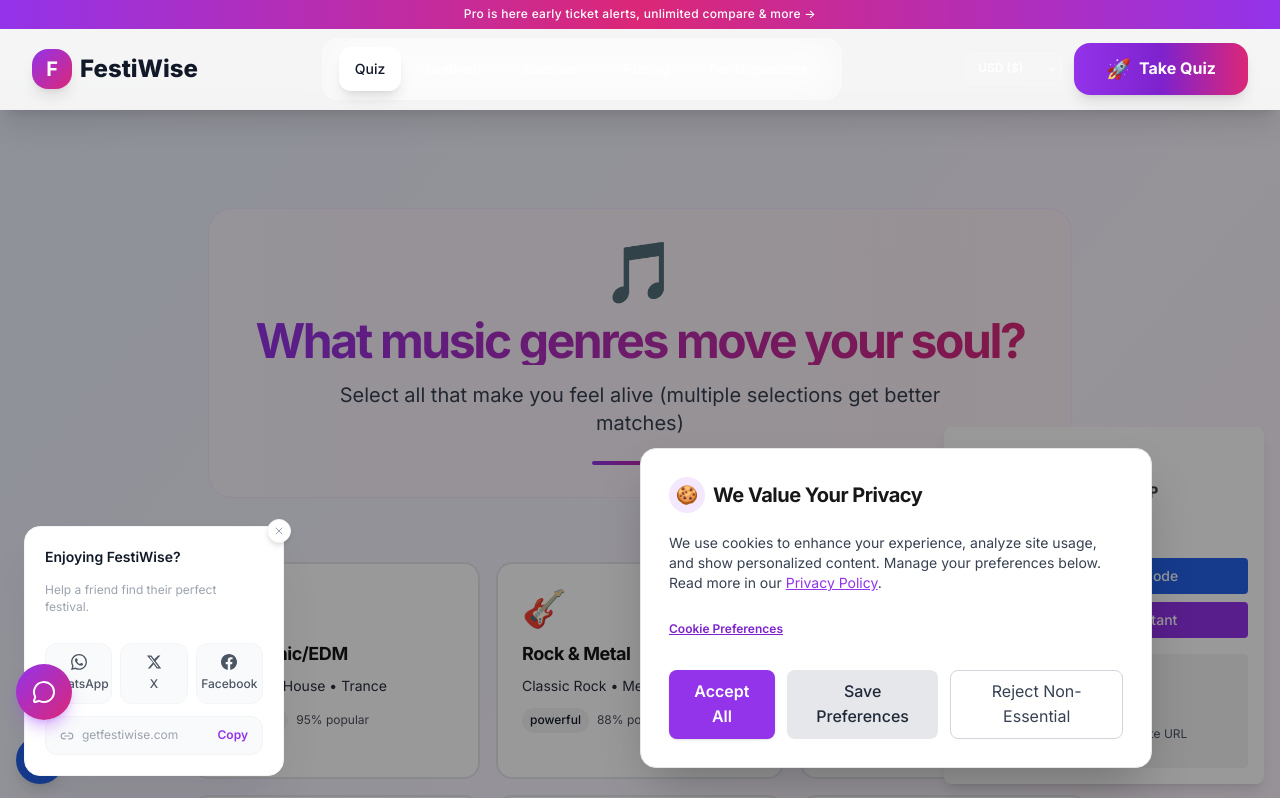
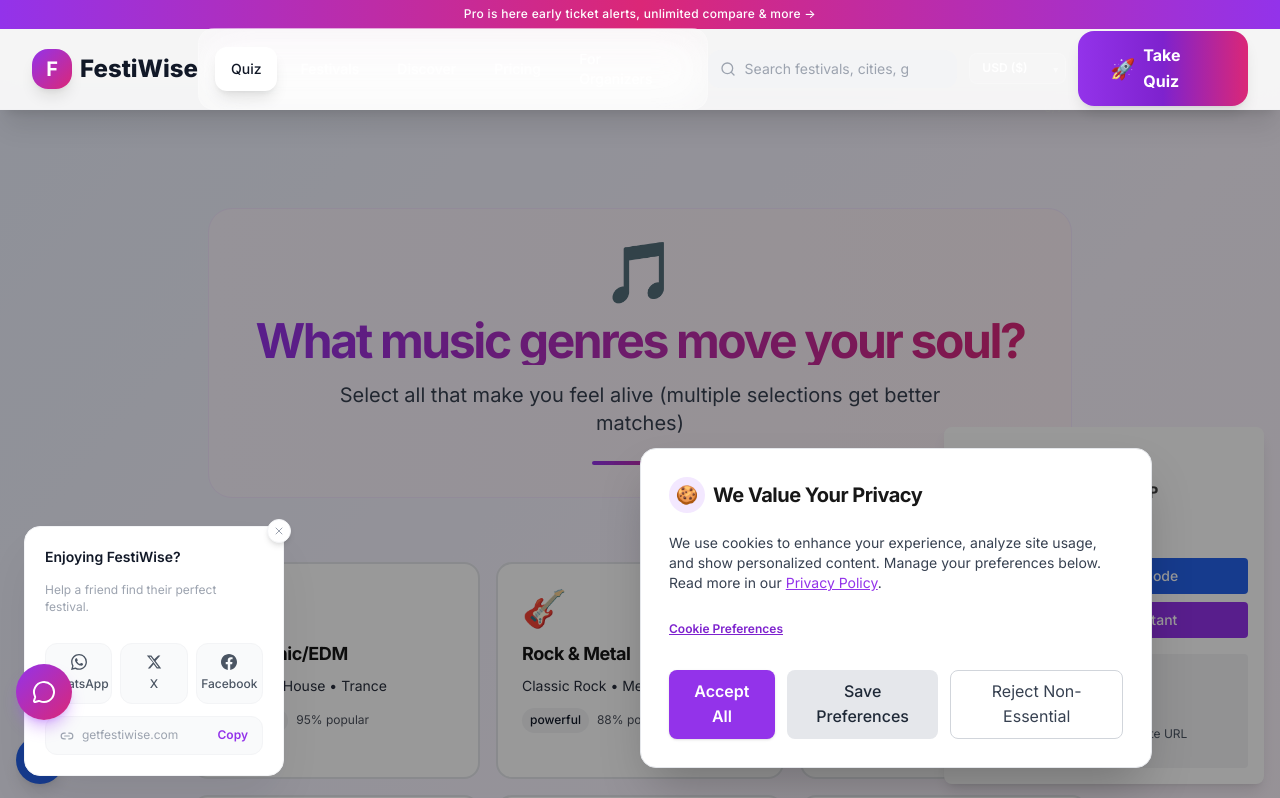
Before and after one commit to Atia143/Festiwise, a Next.js app: page /quiz in a window 1280 px wide. Shown: the top 798 px of the page. Built offline with nearby package versions, Linux system fonts and the light colour scheme.

Commit message:
new features2

```diff
--- /dev/null
+++ b/src/components/FestivalSearch.tsx
@@ -0,0 +1,209 @@
+'use client';
+
+import { useState, useRef, useEffect, useCallback } from 'react';
+import Link from 'next/link';
+import Image from 'next/image';
+import { Search, X } from 'lucide-react';
+import type { Festival } from '@/types/festival';
+import { getFestivalCover } from '@/lib/festivalImages';
+
+// Load festival data statically — no API needed
+import rawFestivals from '@/data/festivals.json';
+const ALL_FESTIVALS = rawFestivals as Festival[];
+
+function score(festival: Festival, q: string): number {
+  const name    = festival.name.toLowerCase();
+  const city    = festival.city.toLowerCase();
+  const country = festival.country.toLowerCase();
+  const genres  = festival.genres.join(' ').toLowerCase();
+
+  if (name === q) return 100;
+  if (name.startsWith(q)) return 80;
+  if (name.includes(q)) return 60;
+  if (city.startsWith(q) || country.startsWith(q)) return 40;
+  if (genres.includes(q) || city.includes(q) || country.includes(q)) return 20;
+  return 0;
+}
+
+function search(query: string): Festival[] {
+  const q = query.trim().toLowerCase();
+  if (q.length < 2) return [];
+  return ALL_FESTIVALS
+    .map(f => ({ festival: f, score: score(f, q) }))
+    .filter(x => x.score > 0)
+    .sort((a, b) => b.score - a.score)
+    .slice(0, 6)
+    .map(x => x.festival);
+}
+
+interface Props {
+  onClose?: () => void;
+}
+
+export default function FestivalSearch({ onClose }: Props) {
+  const [query, setQuery]       = useState('');
+  const [results, setResults]   = useState<Festival[]>([]);
+  const [open, setOpen]         = useState(false);
+  const [active, setActive]     = useState(-1);
+  const inputRef  = useRef<HTMLInputElement>(null);
+  const wrapRef   = useRef<HTMLDivElement>(null);
+
+  // Close on outside click
+  useEffect(() => {
+    function handler(e: MouseEvent) {
+      if (wrapRef.current && !wrapRef.current.contains(e.target as Node)) {
+        setOpen(false);
+        setActive(-1);
+      }
+    }
+    document.addEventListener('mousedown', handler);
+    return () => document.removeEventListener('mousedown', handler);
+  }, []);
+
+  const handleChange = useCallback((e: React.ChangeEvent<HTMLInputElement>) => {
+    const val = e.target.value;
+    setQuery(val);
+    const hits = search(val);
+    setResults(hits);
+    setOpen(hits.length > 0);
+    setActive(-1);
+  }, []);
+
+  function handleKey(e: React.KeyboardEvent) {
+    if (!open) return;
+    if (e.key === 'ArrowDown') {
+      e.preventDefault();
+      setActive(a => Math.min(a + 1, results.length - 1));
+    } else if (e.key === 'ArrowUp') {
+      e.preventDefault();
+      setActive(a => Math.max(a - 1, 0));
+    } else if (e.key === 'Escape') {
+      setOpen(false);
+      setActive(-1);
+    } else if (e.key === 'Enter' && active >= 0) {
+      window.location.href = `/festival/${results[active].id}`;
+    }
+  }
+
+  function clear() {
+    setQuery('');
+    setResults([]);
+    setOpen(false);
+    setActive(-1);
+    inputRef.current?.focus();
+  }
+
+  function handleSelect() {
+    setQuery('');
+    setResults([]);
+    setOpen(false);
+    onClose?.();
+  }
+
+  return (
+    <div ref={wrapRef} className="relative w-full">
+      {/* Input */}
+      <div className="relative flex items-center">
+        <Search className="absolute left-3 w-4 h-4 text-gray-400 pointer-events-none" />
+        <input
+          ref={inputRef}
+          type="search"
+          value={query}
+          onChange={handleChange}
+          onKeyDown={handleKey}
+          onFocus={() => results.length > 0 && setOpen(true)}
+          placeholder="Search festivals, cities, genres…"
+          autoComplete="off"
+          spellCheck={false}
+          className="w-full pl-9 pr-8 py-2 text-sm text-gray-900 bg-gray-100 rounded-xl border border-transparent focus:border-purple-300 focus:bg-white focus:outline-none focus:ring-2 focus:ring-purple-200 transition-all placeholder-gray-400"
+          aria-label="Search festivals"
+          aria-autocomplete="list"
+          aria-expanded={open}
+        />
+        {query && (
+          <button
+            onClick={clear}
+            className="absolute right-2.5 text-gray-400 hover:text-gray-600 transition-colors"
+            aria-label="Clear search"
+          >
+            <X className="w-3.5 h-3.5" />
+          </button>
+        )}
+      </div>
+
+      {/* Dropdown */}
+      {open && results.length > 0 && (
+        <div className="absolute top-full left-0 right-0 mt-1.5 bg-white rounded-2xl shadow-2xl border border-gray-100 overflow-hidden z-50">
+          <ul role="listbox">
+            {results.map((festival, i) => {
+              const { imageUrl, gradient } = getFestivalCover(festival.id, festival.genres);
+              return (
+                <li key={festival.id} role="option" aria-selected={i === active}>
+                  <Link
+                    href={`/festival/${festival.id}`}
+                    onClick={handleSelect}
+                    className={`flex items-center gap-3 px-4 py-3 hover:bg-purple-50 transition-colors ${
+                      i === active ? 'bg-purple-50' : ''
+                    } ${i > 0 ? 'border-t border-gray-50' : ''}`}
+                  >
+                    {/* Thumbnail */}
+                    <div className="relative w-10 h-10 rounded-lg overflow-hidden flex-shrink-0">
+                      {imageUrl ? (
+                        <Image src={imageUrl} alt={festival.name} fill sizes="40px" className="object-cover" />
+                      ) : (
+                        <div className={`absolute inset-0 bg-gradient-to-br ${gradient}`} />
+                      )}
+                    </div>
+
+                    {/* Info */}
+                    <div className="flex-1 min-w-0">
+                      <p className="text-sm font-semibold text-gray-900 truncate">{festival.name}</p>
+                      <p className="text-xs text-gray-500 truncate">
+                        {festival.city}, {festival.country} · {festival.months[0]}
+                      </p>
+                    </div>
+
+                    {/* Primary genre pill */}
+                    <span className="hidden sm:inline-flex text-xs text-purple-700 bg-purple-100 px-2 py-0.5 rounded-full capitalize flex-shrink-0">
+                      {festival.genres[0]}
+                    </span>
+                  </Link>
+                </li>
+              );
+            })}
+          </ul>
+
+          {/* Footer hint */}
+          <div className="px-4 py-2 bg-gray-50 border-t border-gray-100 flex items-center justify-between">
+            <span className="text-xs text-gray-400">
+              {results.length} result{results.length !== 1 ? 's' : ''}
+            </span>
+            <Link
+              href={`/festivals`}
+              onClick={handleSelect}
+              className="text-xs text-purple-600 font-medium hover:text-purple-700"
+            >
+              Browse all 100+ →
+            </Link>
+          </div>
+        </div>
+      )}
+
+      {/* No results */}
+      {open && query.length >= 2 && results.length === 0 && (
+        <div className="absolute top-full left-0 right-0 mt-1.5 bg-white rounded-2xl shadow-2xl border border-gray-100 z-50">
+          <div className="px-4 py-5 text-center">
+            <p className="text-sm font-medium text-gray-700 mb-1">No festivals found for &ldquo;{query}&rdquo;</p>
+            <Link
+              href="/quiz"
+              onClick={handleSelect}
+              className="text-xs text-purple-600 font-medium hover:underline"
+            >
+              Take the quiz to find your match →
+            </Link>
+          </div>
+        </div>
+      )}
+    </div>
+  );
+}
--- a/src/components/Navigation.tsx
+++ b/src/components/Navigation.tsx
@@ -5,6 +5,7 @@ import Link from 'next/link';
 import { usePathname } from 'next/navigation';
 import { motion, AnimatePresence } from 'framer-motion';
 import CurrencySelector from '@/components/CurrencySelector';
+import FestivalSearch from '@/components/FestivalSearch';
 
 // Nav items config — conversion-critical paths only
 const NAV_ITEMS = [
@@ -181,6 +182,10 @@ export default function Navigation() {
             transition={{ duration: 0.25, ease: [0.25, 1, 0.5, 1] }}
           >
             <div className="relative px-5 pt-6 pb-7 space-y-2">
+              {/* Search */}
+              <div className="pb-2">
+                <FestivalSearch onClose={() => setIsOpen(false)} />
+              </div>
               {/* Nav items */}
               <div className="space-y-1">
                 {NAV_ITEMS.map(item => (
@@ -237,6 +242,9 @@ export default function Navigation() {
           {mounted && <DesktopNav />}
           {mounted && (
             <div className="hidden lg:flex items-center gap-3">
+              <div className="w-52 xl:w-64">
+                <FestivalSearch />
+              </div>
               <CurrencySelector />
               <CTAButton />
             </div>
```
Also changed, not shown: public/sw.js.
